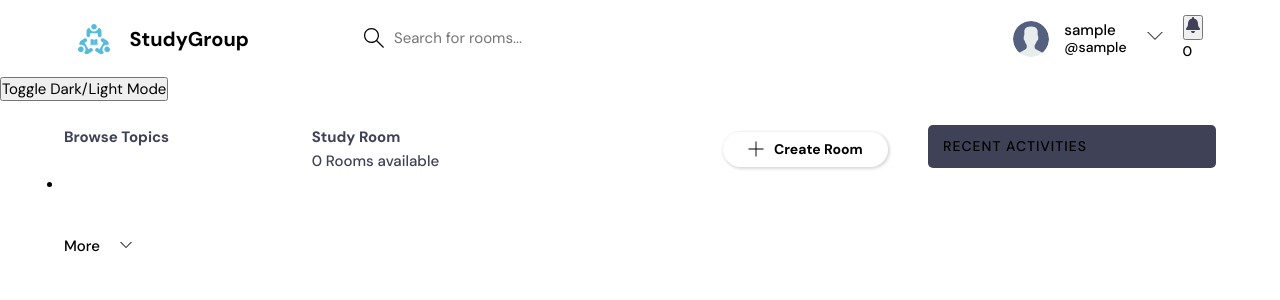
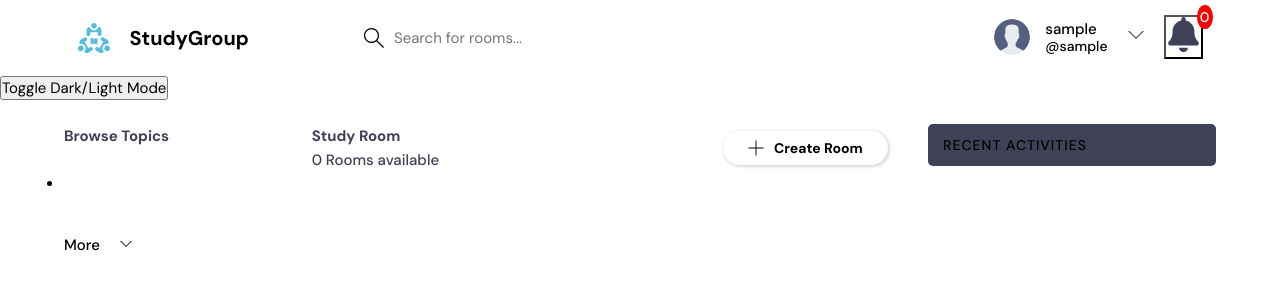
Before and after one commit to rajiv-k599/StudyGroup, a Django app: page / in a window 1280 px wide. Shown: the top 300 px of the page. Run offline with Django 4.2, Linux system fonts and the light colour scheme; the visitor is signed in with stand-in values (Sample User, id 1); data that the repository does not hold is empty.

Commit message:
darkmode

```diff
--- a/static/styles/style.css
+++ b/static/styles/style.css
@@ -1,18 +1,4 @@
 @import url("https://fonts.googleapis.com/css2?family=DM+Sans:wght@400;500;700&display=swap");
-
-/*:root {*/
-/*  --color-main: #71c6dd;*/
-/*  --color-main-light: #e1f6fb;*/
-/*  --color-dark: #3f4156;*/
-/*  --color-dark-medium: #51546e;*/
-/*  --color-dark-light: #696d97;*/
-/*  --color-light: #e5e5e5;*/
-/*  --color-gray: #8b8b8b;*/
-/*  --color-light-gray: #b2bdbd;*/
-/*  --color-bg: #2d2d39;*/
-/*  --color-success: #5dd693;*/
-/*  --color-error: #fc4b0b;*/
-/*}*/
 :root {
   /* Dark Mode Colors */
   --color-bg-dark: #2d2d39;
@@ -72,6 +58,76 @@
 body {
   background-color: var(--color-bg);
   color: var(--color-light-gray);
+}
+/* notification */
+.notification {
+
+
+  text-decoration: none;
+
+  position: relative;
+  display: inline-block;
+  border-radius: 2px;
+}
+
+.notification:hover {
+  background: rgb(0, 0, 0);
+}
+
+.notification button {
+ background-color: var(--color-dark);
+}
+
+.notification button svg {
+  padding: 0;
+  height: 3.5rem;
+  width: 3.5rem;
+  background-color: var(--color-dark);
+}
+
+.notification .badge {
+  position: absolute;
+  top: -10px;
+  right: -10px;
+  padding: 1px 3px;
+  border-radius: 50%;
+  background-color: red;
+  color: white;
+}
+
+.dropdown {
+  float: right;
+  position: relative;
+  display: inline-block;
+}
+
+.dropdown-content {
+  display: none;
+  position: absolute;
+  background-color: #1b1628;
+  padding: 5px;
+  border-radius: 5px;
+  min-width: 30rem;
+  overflow: auto;
+  box-shadow: 0px 8px 16px 0px rgba(0,0,0,0.2);
+  right: 0;
+  z-index: 999;
+}
+
+.dropdown-content a {
+  color: black;
+  padding: 12px 16px;
+  text-decoration: none;
+  display: block;
+  border: 1px solid #1faf3f;
+  border-radius: 10px;
+
+}
+
+.dropdown a:hover {background-color: #ddd;}
+
+.showDrop {
+  display: block;
 }
 
 /* Add more CSS rules using the custom properties */
@@ -1237,6 +1293,11 @@ a {
   color: var(--color-light-gray);
   line-height: 1.2;
 }
+.participants__box{
+  display: flex;
+  justify-content: space-between;
+}
+
 
 .participant span {
   display: block;
```
